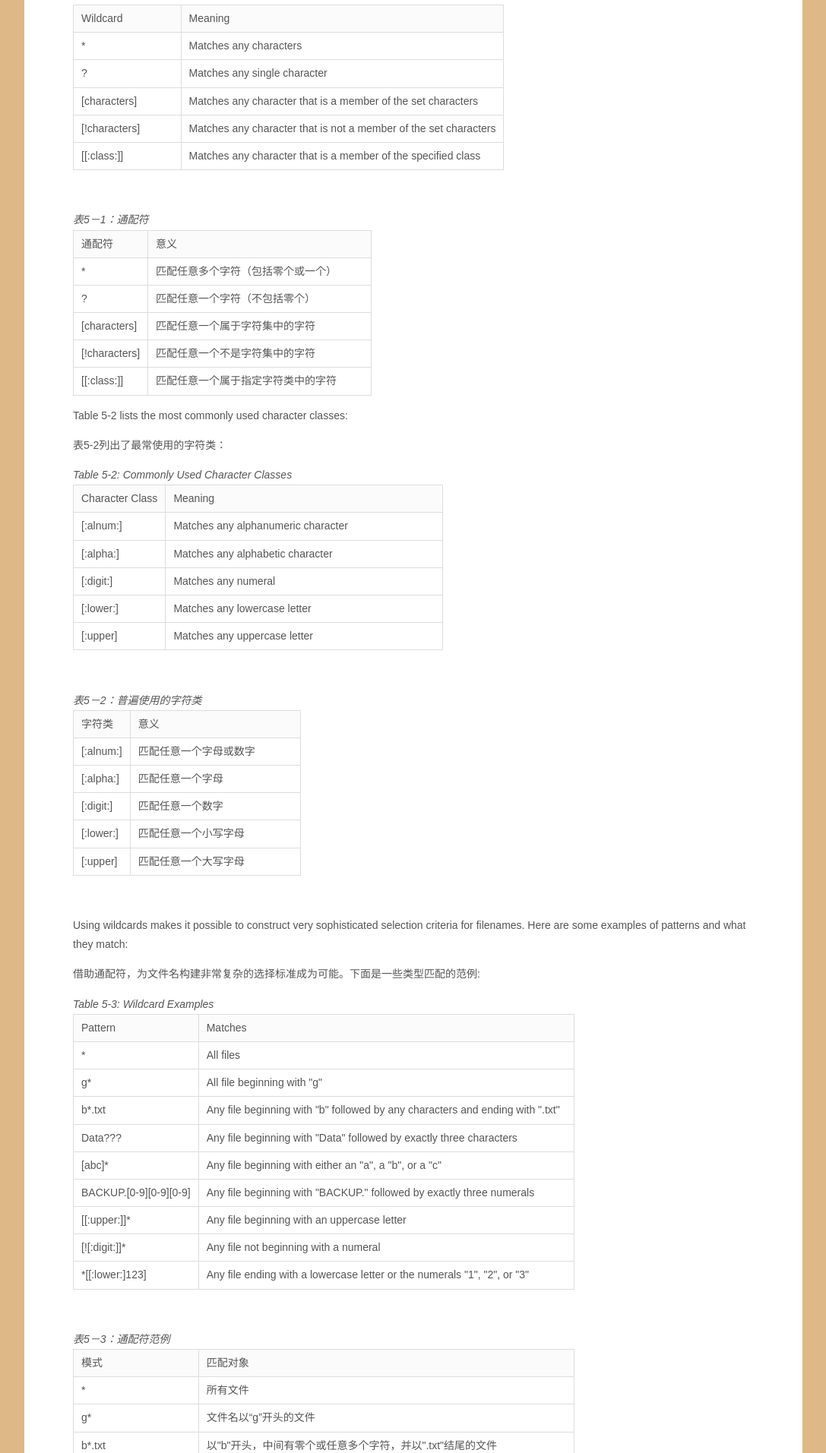
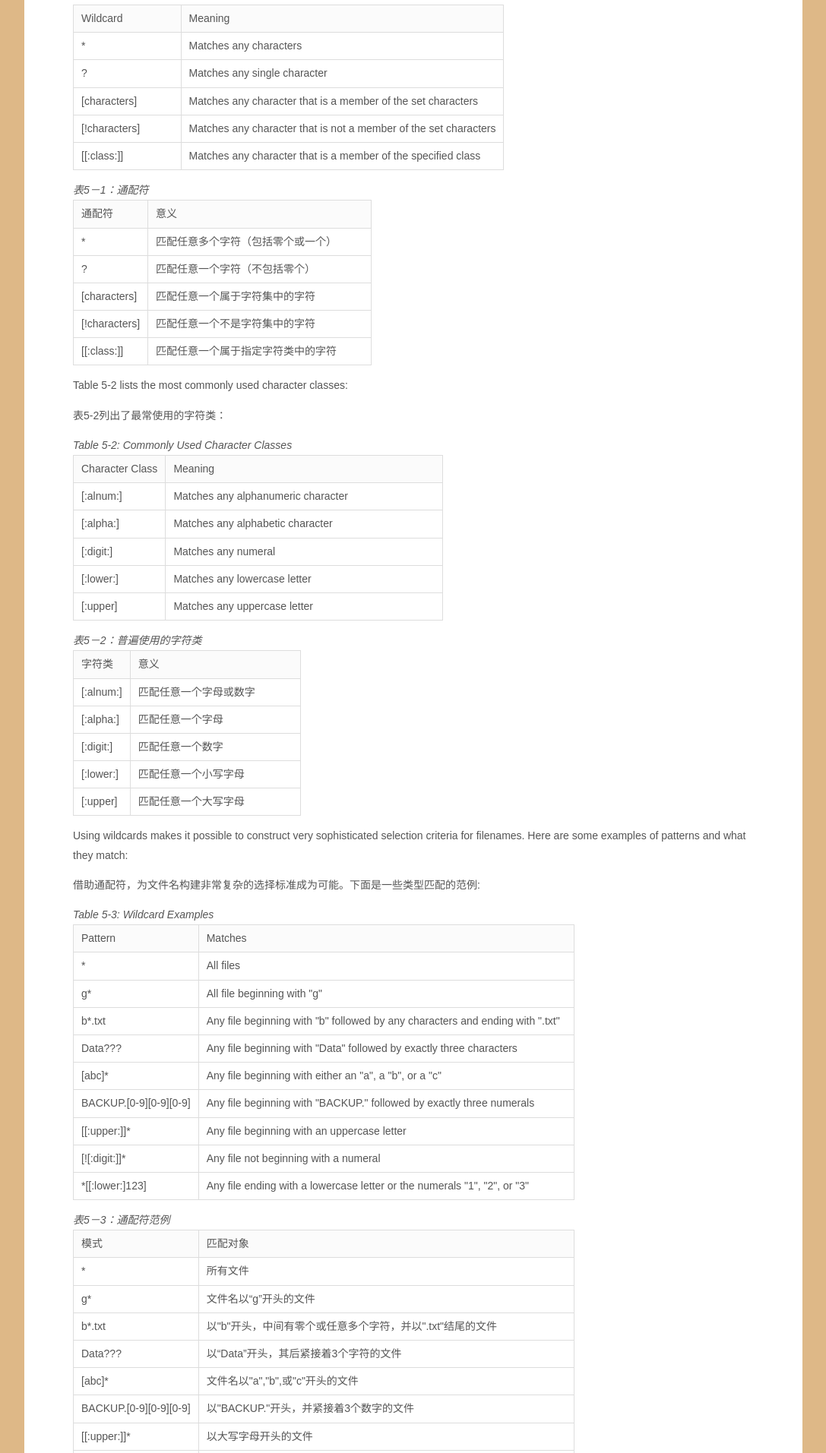
Before and after one commit to billie66/TLCL, a Jekyll site: the page built from book/manipulating_files.md, in a window 1280 px wide. Shown: the part 1433-3346 px from the top of the page at 76% size, without its empty margins (96-1183 px from the left). Built offline with Jekyll 4.4.1, drawn with Linux system fonts in a browser that asks for light colours; Markdown is read by kramdown in place of the engine named in the settings.

Commit message:
delete br element

```diff
--- a/book/manipulating_files.md
+++ b/book/manipulating_files.md
@@ -103,7 +103,6 @@ characters</td>
 </tr>
 </table>
 </p>
-<br />
 <p>
 <table class="multi" cellpadding="10" border="1" width="%100">
 <caption class="cap">表5－1：通配符</caption>
@@ -168,7 +167,6 @@ Table 5-2 lists the most commonly used character classes:
 </table>
 </p>
 
-<br />
 <p>
 <table class="multi" cellpadding="10" border="1" width="%100">
 <caption class="cap">表5－2：普遍使用的字符类</caption>
@@ -198,7 +196,6 @@ Table 5-2 lists the most commonly used character classes:
 </tr>
 </table>
 </p>
-<br />
 
 Using wildcards makes it possible to construct very sophisticated selection criteria for
 filenames. Here are some examples of patterns and what they match:
@@ -254,7 +251,6 @@ numerals</td>
 </tr>
 </table>
 </p>
-<br />
 <p>
 <table class="multi" cellpadding="10" border="1" width="%100">
 <caption class="cap">表5－3：通配符范例</caption>
@@ -343,7 +339,7 @@ desktop so powerful.
 </td>
 </tr>
 </table>
-<br />
+
 <table class="single" cellpadding="10" width="%100">
 <tr>
 <td>
@@ -870,7 +866,7 @@ valign="top">同上，除了如果文件file1，或目录dir1不存在的话，r
 </tr>
 </table>
 </p>
-<br />
+
 <table class="single" cellpadding="10" width="%100">
 <tr>
 <td>
--- a/css/tlcl.css
+++ b/css/tlcl.css
@@ -65,5 +65,5 @@ th.title {
 }
 
 #tdlist {
-  width: 16%;
+  width: 20%;
 }
```
Also changed, not shown: book/navigation.md (+0 -2 lines).
